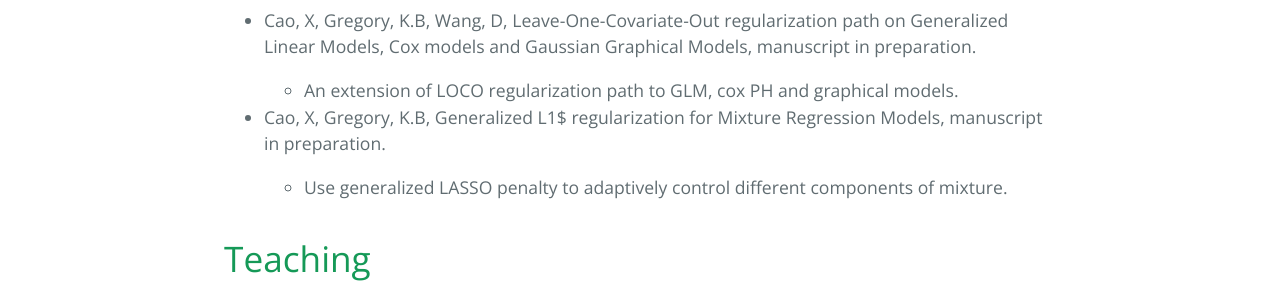
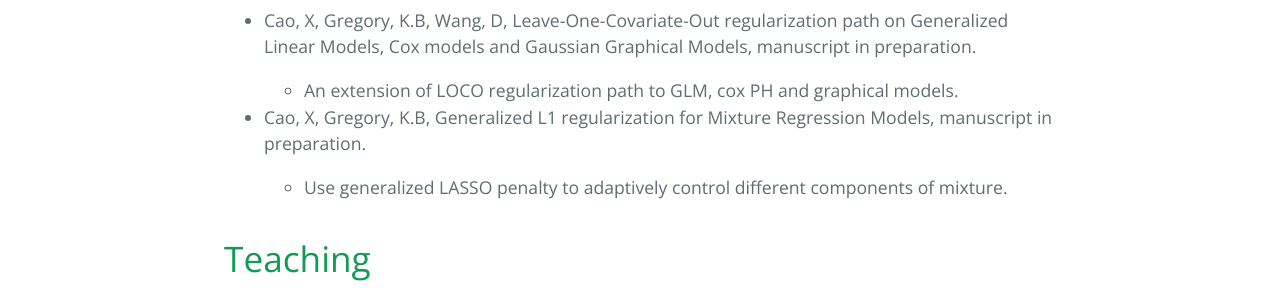
Before and after one commit to devcao/dev-ds-xy.github.io, a Jekyll site: the page built from index.md, in a window 1280 px wide. Shown: the part 1010-1310 px from the top of the page. Built offline with Jekyll 4.4.1, drawn with Linux system fonts in a browser that asks for light colours; our own code applies the rules of GitHub Pages for plain Markdown files.

```diff
--- a/index.md
+++ b/index.md
@@ -27,7 +27,8 @@ I am currently working on:
   - An extension of LOCO regularization path to GLM, cox PH and graphical models.
 
 
-* Cao, X, Gregory, K.B, Generalized L1$ regularization for Mixture Regression Models, manuscript in preparation.
+
+* Cao, X, Gregory, K.B, Generalized L1 regularization for Mixture Regression Models, manuscript in preparation.
 
   - Use generalized LASSO penalty to adaptively control different components of mixture.
 
```
